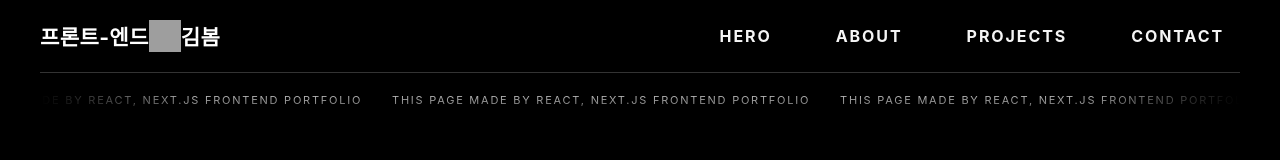
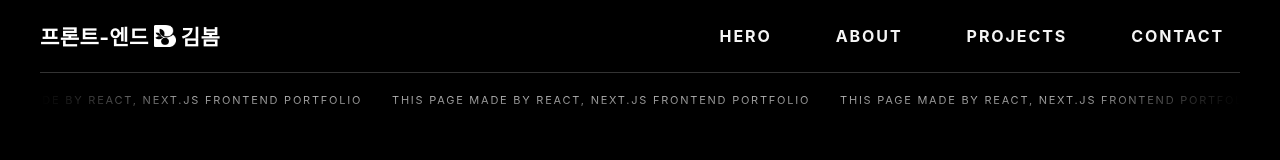
Before and after one commit to bom0320/web-portfolio, a Next.js app: page / in a window 1280 px wide. Shown: the top 160 px of the page. Built offline with nearby package versions, Linux system fonts and the light colour scheme; grey boxes are pictures that could not be loaded.

Commit message:
fix: logo ui

```diff
--- a/src/components/layout/Header.tsx
+++ b/src/components/layout/Header.tsx
@@ -46,8 +46,8 @@ export default function Header() {
             <Image
               src="/images/logo/portfolio_logo.png"
               alt="/"
-              width={32}
-              height={32}
+              width={22}
+              height={22}
             />
             <h3 className="target">김봄</h3>
           </a>
--- a/src/styles/layout/_header.scss
+++ b/src/styles/layout/_header.scss
@@ -28,7 +28,7 @@
     > a {
       display: flex;
       align-items: center;
-
+      gap: 5px;
       font-size: 18px;
       font-weight: 700;
       letter-spacing: 0.02em;
```
Also changed, not shown: public/images/logo/portfolio_logo.png (renamed from public/images/logo/portfolio__logo.png).
